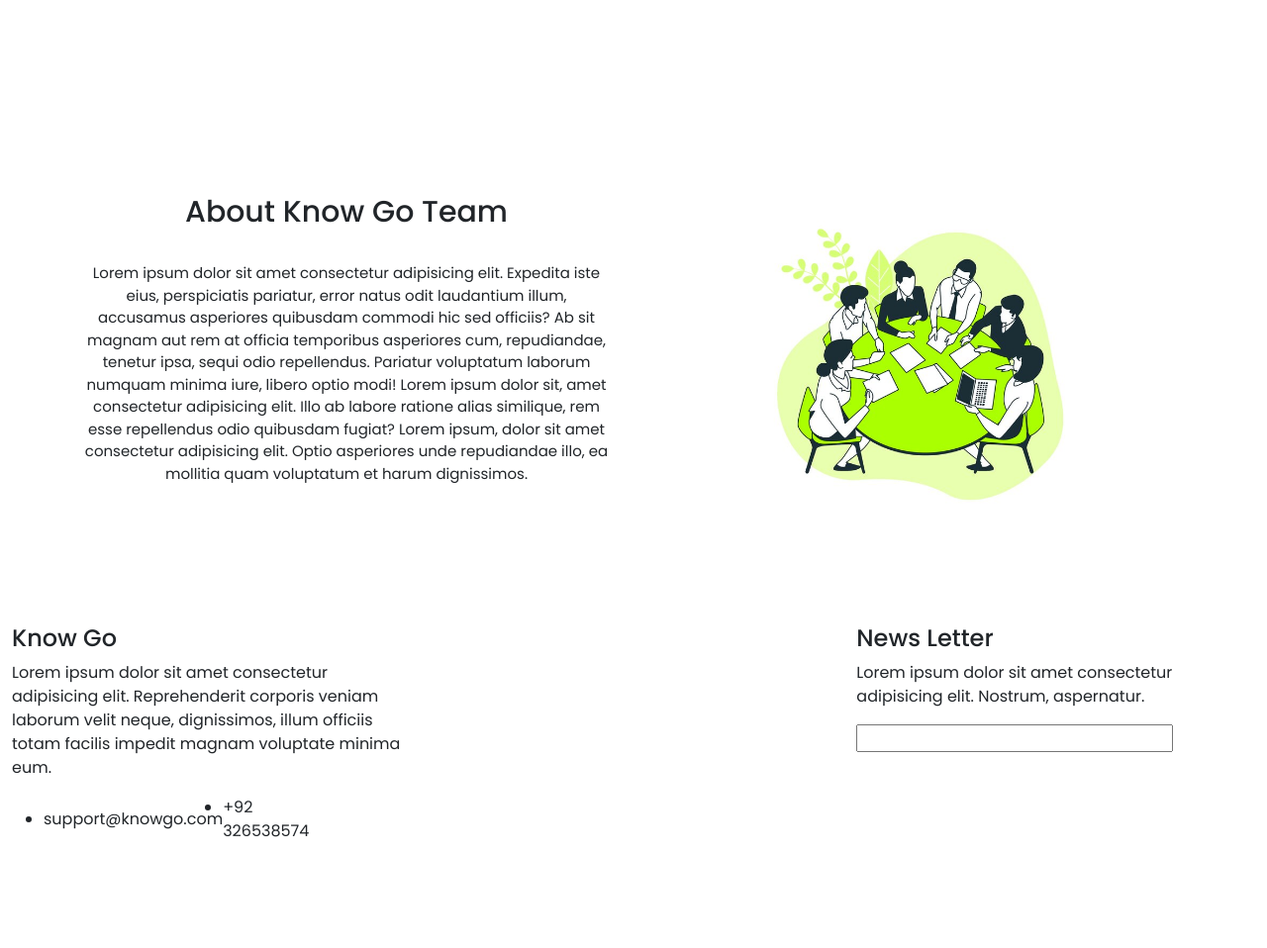
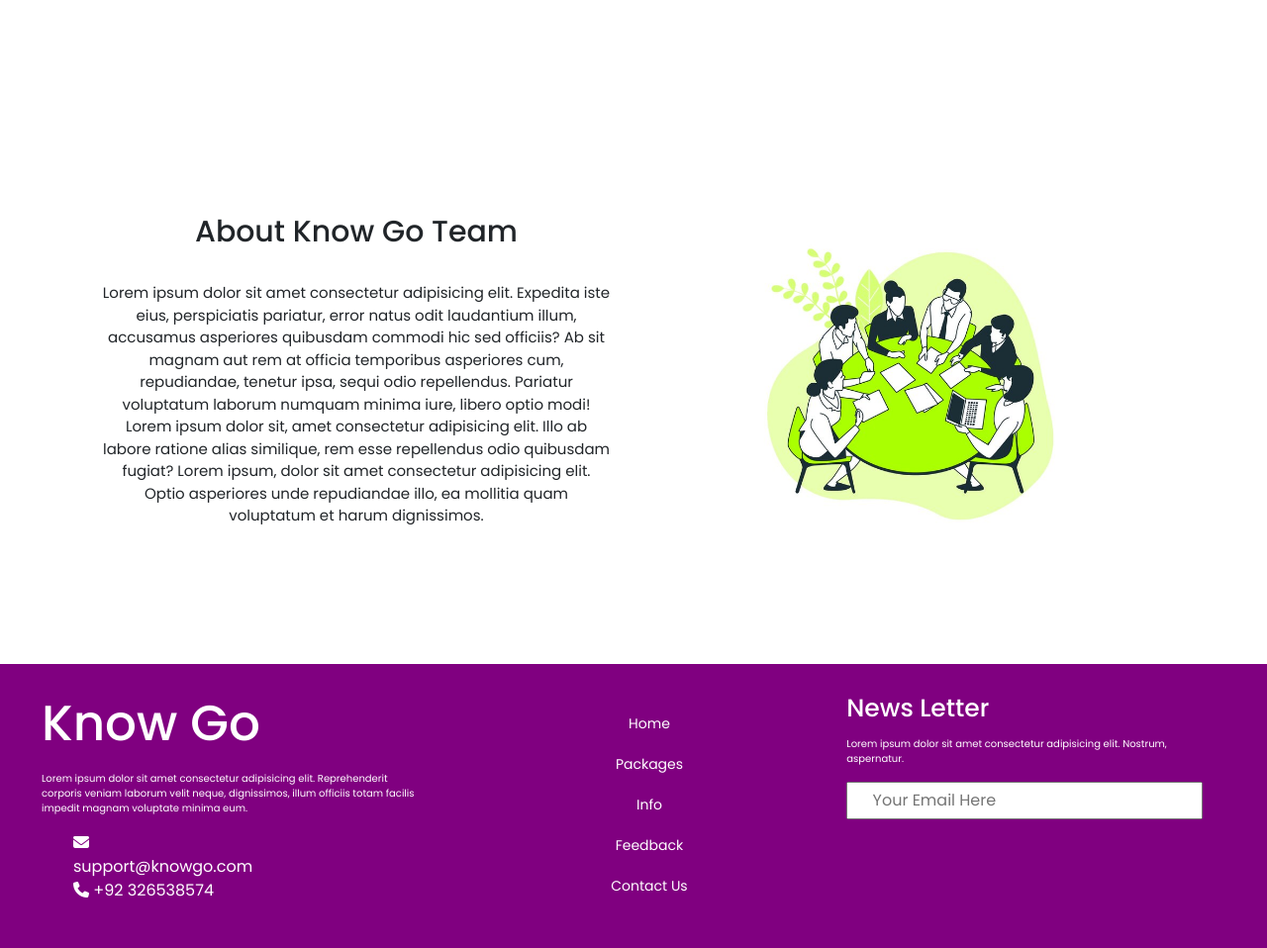
Before and after one commit to CryptoCurious31/Know-Go-Collage-Project-, a PHP site: page / in a window 1280 px wide. Shown: the part 1168-2126 px from the top of the page at 99% size. Before the commit the page ends 2014 px from the top, so only its background shows below. Run offline with PHP 8.4, Linux system fonts and the light colour scheme.

Commit message:
Home page completed with footer

```diff
--- a/assets/style.css
+++ b/assets/style.css
@@ -342,7 +342,7 @@ nav .logo {
 /* ===== Detailed About Team ====== */
 
 .about-team {
-    padding: 60px;
+    padding: 80px;
     margin-top: 30px;
 }
 
@@ -354,3 +354,87 @@ nav .logo {
 .team-image img {
     width: 100%;
 }
+
+/* ===== Footer Section Css ====== */
+
+.footer {
+    padding: 30px;
+    background-color: #800080;
+    color: #fff;
+}
+
+.section-1 {
+display: flex;
+flex-direction: column;
+}
+
+.section-1 h4 {
+    font-size: 50px;
+    font-weight: 500;
+
+}
+
+.section-1 p {
+    font-size: 10px;
+    font-weight: 400;
+    margin-top: 10px;
+}
+
+.section-1 ul {
+    display: flex;
+    flex-direction: column;
+    text-align: start;
+    justify-content: start;
+    align-items: start;
+}
+
+.section-1 ul li {
+    text-decoration: none;
+    list-style-type: none;
+}
+
+.section-2 {
+    display: flex;
+    justify-content: center;
+    align-items: center;
+    margin-top: 20px;
+}
+
+.section-2 ul {
+    display: flex;
+    flex-direction: column;
+    justify-content: center;
+    align-items: center;
+    gap: 20px;
+}
+
+.section-2 ul a {
+    transition: all 0.5s ease;
+}
+
+.section-2 ul a:hover {
+    color: #00ffff;
+}
+
+.section-3 {
+    /* margin-top: 40px; */
+    display: flex;
+    flex-direction: column;
+    justify-content: start;
+    align-items: start;
+}
+
+.section-3 h4 {
+    font-size: 25px;
+    font-weight: 500;
+}
+
+.section-3 p {
+    font-size: 10px;
+    font-weight: 400;
+    margin-top: 5px;
+}
+
+.section-3 input {
+    padding: 5px 20px;
+}
--- a/index.html
+++ b/index.html
@@ -115,18 +115,18 @@
             <div class="container-fluid">
                 <div class="row">
                     <div class="col-lg-4">
-                        <div>
+                        <div class="section-1">
                             <h4>Know Go</h4>
                             <p>Lorem ipsum dolor sit amet consectetur adipisicing elit. Reprehenderit corporis veniam laborum
                                 velit neque, dignissimos, illum officiis totam facilis impedit magnam voluptate minima eum.</p>
                             <ul>
-                                <li>support@knowgo.com</li>
-                                <li>+92 326538574</li>
+                                <li><span><i class="fa-solid fa-envelope" style="color: #ffffff;"></i></span> support@knowgo.com</li>
+                                <li><span><i class="fa-solid fa-phone" style="color: #fcfcfc;"></i></span> +92 326538574</li>
                             </ul>
                         </div>
                     </div>
                     <div class="col-lg-4">
-                        <div>
+                        <div class="section-2">
                             <ul>
                                 <a href="#">
                                     <li>Home</li>
@@ -147,12 +147,12 @@
                         </div>
                     </div>
                     <div class="col-lg-4">
-                        <div>
+                        <div class="section-3">
                             <h4>
                                 News Letter
                             </h4>
                             <p>Lorem ipsum dolor sit amet consectetur adipisicing elit. Nostrum, aspernatur.</p>
-                            <input type="email">
+                            <input type="email" placeholder=" Your Email Here">
                         </div>
                     </div>
                 </div>
```
Also changed, not shown: assets/mediaqueries.css (added).
